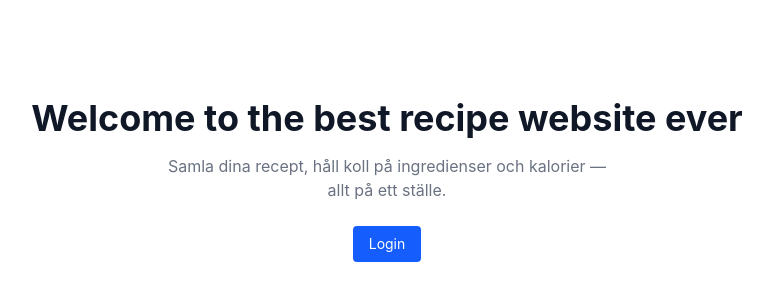
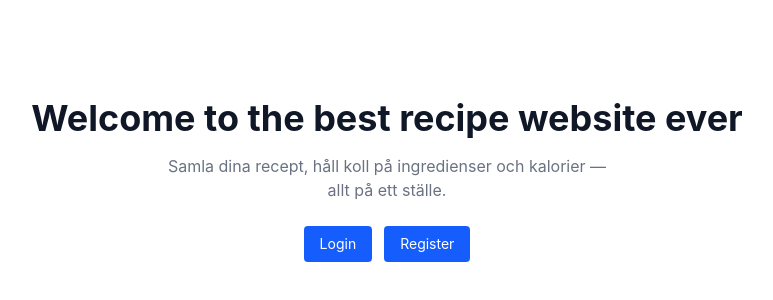
Before and after one commit to Sebmaestro/sebrecipe, a React (Vite) app in the folder frontend/: page / in a window 1280 px wide. Shown: the part 220-520 px from the top of the page, without its empty margins (253-1026 px from the left). Built offline with nearby package versions, Linux system fonts and the light colour scheme; no server answers.

Commit message:
Added predefined units in a dropdown list

```diff
--- /dev/null
+++ b/frontend/src/constants.ts
@@ -0,0 +1 @@
+export const units = ["st", "g", "kg", "ml", "dl", "l", "msk", "tsk", "krm"];
--- a/frontend/src/pages/CreateRecipe.tsx
+++ b/frontend/src/pages/CreateRecipe.tsx
@@ -2,6 +2,7 @@ import { useNavigate } from "react-router-dom";
 import { useState } from "react";
 import { useMutation, useQueryClient } from "@tanstack/react-query";
 import type { Ingredient } from "../types";
+import { units } from "../constants";
 
 function CreateRecipe() {
   const [name, setName] = useState("");
@@ -42,7 +43,7 @@ function CreateRecipe() {
   const addIngredient = () =>
     setIngredients([
       ...ingredients,
-      { name: "", amount: 0, unit: "", price: 0 },
+      { name: "", amount: 0, unit: units[0], price: 0 },
     ]);
 
   const updateIngredient = (
@@ -106,12 +107,17 @@ function CreateRecipe() {
               placeholder="mängd"
             />
 
-            <input
+            <select
               className={inputClass}
               value={ingredient.unit}
               onChange={(e) => updateIngredient(index, "unit", e.target.value)}
-              placeholder="enhet"
-            />
+            >
+              {units.map((unit) => (
+                <option key={unit} value={unit}>
+                  {unit}
+                </option>
+              ))}
+            </select>
           </div>
         ))}
 
--- a/frontend/src/pages/EditRecipe.tsx
+++ b/frontend/src/pages/EditRecipe.tsx
@@ -2,6 +2,7 @@ import { useNavigate, useParams } from "react-router-dom";
 import { useQuery, useMutation, useQueryClient } from "@tanstack/react-query";
 import type { Recipe, Ingredient } from "../types";
 import { useState, useEffect } from "react";
+import { units } from "../constants";
 
 
 function EditRecipe() {
@@ -51,7 +52,7 @@ function EditRecipe() {
     };
 
     const addIngredient = () =>
-        setIngredients([...ingredients, { name: "", amount: 0, unit: "", price: 0 }]);
+        setIngredients([...ingredients, { name: "", amount: 0, unit: units[0], price: 0 }]);
 
     const updateIngredient = (
         index: number,
@@ -69,6 +70,8 @@ function EditRecipe() {
 
     const removeIngredient = (index: number) =>
         setIngredients(ingredients.filter((_, i) => i !== index));
+
+    const inputClass = "border border-gray-300 rounded px-2 py-1";
 
     return (
         <div className="p-12 max-w-2xl mx-auto flex flex-col gap-2">
@@ -118,12 +121,18 @@ function EditRecipe() {
                         placeholder="Mängd"
                     />
 
-                    <input
-                        className="border border-gray-300 rounded px-2 py-1 w-24"
+                    <select
+                        className={`${inputClass} w-24`}
                         value={ingredient.unit}
                         onChange={(e) => updateIngredient(index, "unit", e.target.value)}
-                        placeholder="Enhet"
-                    />
+                    >
+
+                        {units.map((unit) => (
+                            <option key={unit} value={unit}>
+                                {unit}
+                            </option>
+                        ))}
+                    </select>
 
                     <input
                         className="border border-gray-300 rounded px-2 py-1 w-24"
--- a/frontend/src/pages/Index.tsx
+++ b/frontend/src/pages/Index.tsx
@@ -29,10 +29,16 @@ export default function Index() {
 					Logout
 				</button>
 			) : (
-				<Link to="/login"
-					className="px-4 py-2 bg-blue-600 text-white rounded text-sm hover:bg-blue-700 mt-2">
-					Login
-				</Link>
+				<div className="flex gap-3 mt-2">
+					<Link to="/login"
+						className="px-4 py-2 bg-blue-600 text-white rounded text-sm hover:bg-blue-700">
+						Login
+					</Link>
+					<Link to="/register"
+						className="px-4 py-2 bg-blue-600 text-white rounded text-sm hover:bg-blue-700">
+						Register
+					</Link>
+				</div>
 			)}
 		</div>
 	);
```
